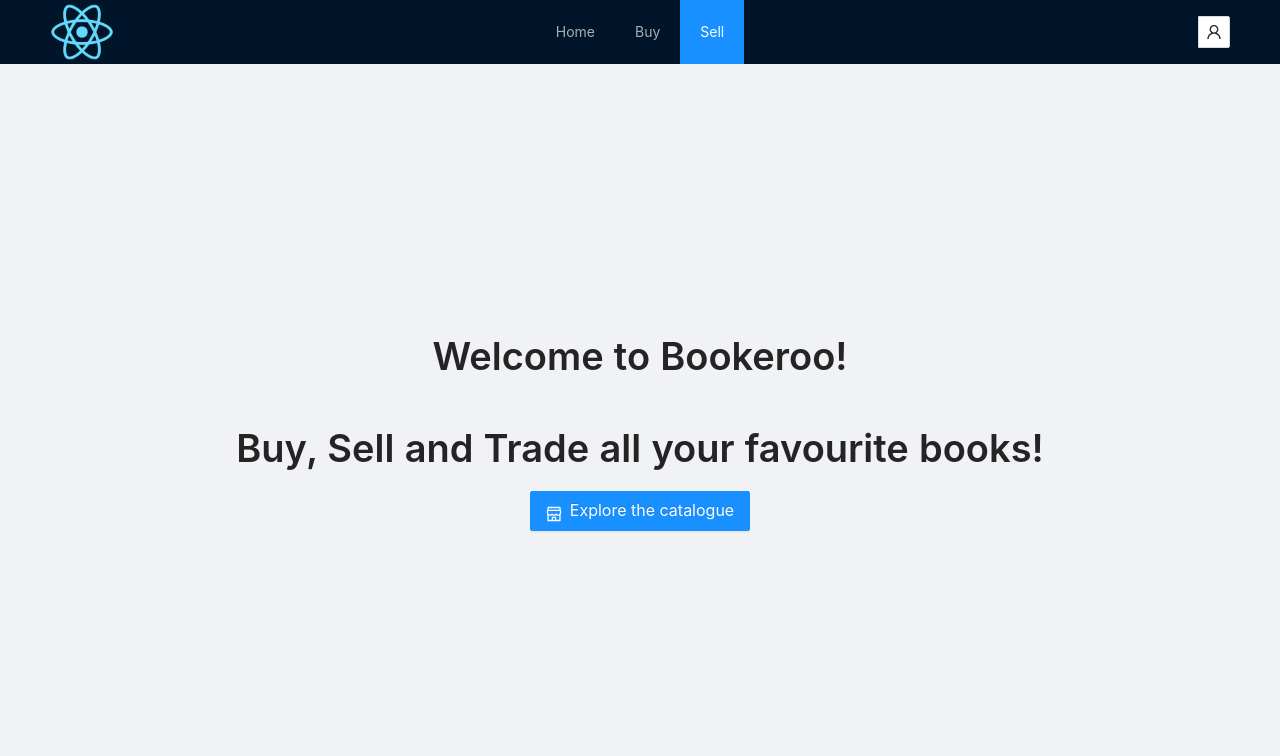
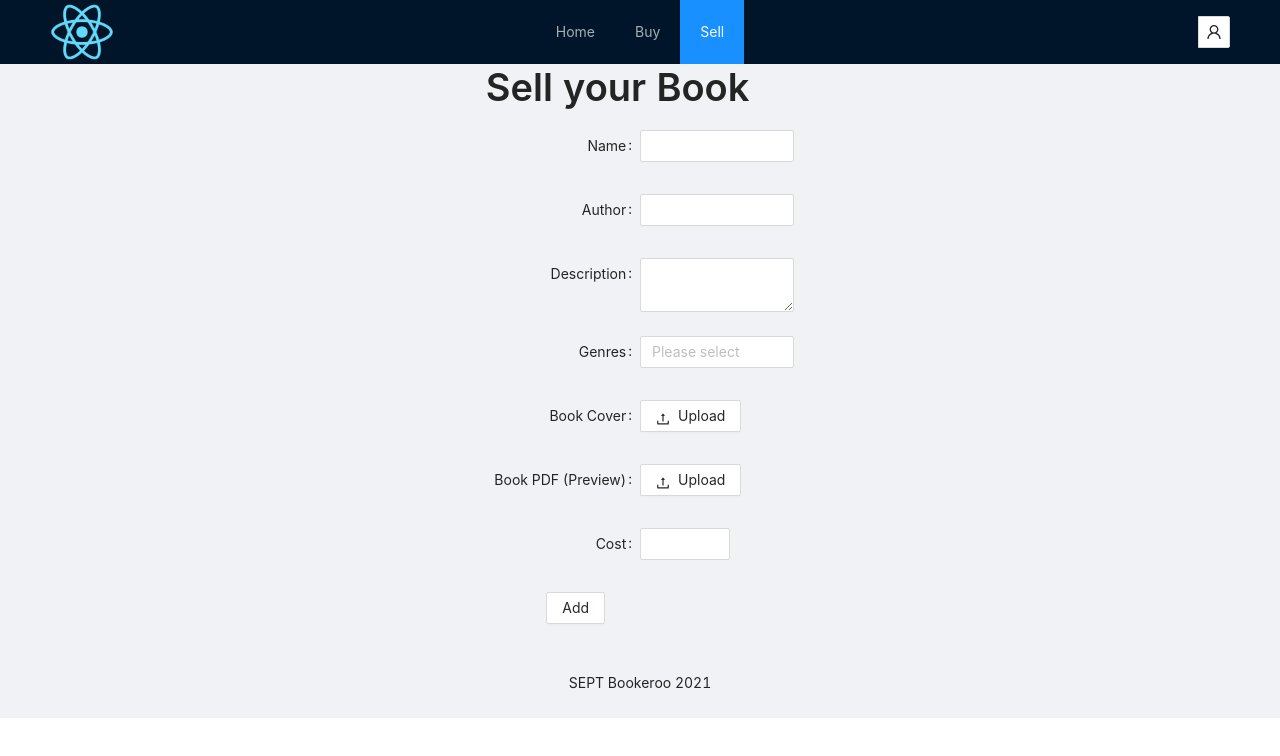
Before and after one commit to s3742332/SEPT, a React (Create React App) app in the folder FrontEnd/myfirstapp/: page /sell in a window 1280 px wide. Before the commit this address led to /. Shown: the top 756 px of the page. Built offline with nearby package versions, Linux system fonts and the light colour scheme; the HTML template or start-up script is replaced by a standard one.

Commit message:
Sell book form

```diff
--- a/FrontEnd/myfirstapp/src/App.js
+++ b/FrontEnd/myfirstapp/src/App.js
@@ -30,6 +30,7 @@ import Inventory from "./components/Inventory/Inventory";
 import moment from "moment";
 import AccountSettings from "./components/Layout/AccountSettings";
 import AdminBreadcrumb from "./components/Layout/AdminBreadcrumb";
+import Sell from "./components/Sell/Sell";
 function App() {
   const [isAdmin, setIsAdmin] = useState(false)
   const jwtToken = localStorage.jwtToken;
@@ -93,6 +94,7 @@ function App() {
           <Switch>
             <Route exact path="/" component={Home} />
             <Route exact path="/buy" component={Marketplace} />
+            <Route exact path="/sell" component={Sell} />
             <Route exact path="/login" component={Login} />
             <Route exact path="/register" component={Register} />
             <Route exact path="/details" component={BookDetails} />
--- /dev/null
+++ b/FrontEnd/myfirstapp/src/components/Sell/Sell.js
@@ -0,0 +1,86 @@
+import React from 'react'
+import {
+    Form,
+    Input,
+    Button,
+    Radio,
+    Select,
+    Cascader,
+    DatePicker,
+    InputNumber,
+    TreeSelect,
+    Upload,
+    Row,
+    Col,
+    Typography
+} from 'antd';
+import { UploadOutlined, PlusOutlined } from '@ant-design/icons';
+function Sell() {
+    const { Title } = Typography
+    const { Option } = Select;
+    const { TextArea } = Input;
+    function handleChange(value) {
+        console.log(`Selected: ${value}`);
+    }
+    const children = [];
+    for (let i = 10; i < 36; i++) {
+        children.push(<Option key={i.toString(36) + i}>{i.toString(36) + i}</Option>);
+    }
+    const [form] = Form.useForm();
+
+    return (
+        <Row justify="center" style={{height: "100%"}}>
+            <Col>
+                <Title>Sell your Book</Title>
+                <Form
+                    layout="horizontal"
+                    labelCol={{ span: 12}}
+                    wrapperCol={{ span: 14 }}
+                    form={form}
+                    size="medium"
+                >
+                    <Form.Item label="Name">
+                        <Input />
+                    </Form.Item>
+                    <Form.Item label="Author">
+                        <Input />
+                    </Form.Item>
+                    <Form.Item label="Description">
+                        <TextArea />
+                    </Form.Item>
+
+                    <Form.Item label="Genres">
+                        <Select
+                            mode="tags"
+                            size="medium"
+                            placeholder="Please select"
+                            onChange={handleChange}
+                            style={{ width: '100%' }}
+                        >
+                            {children}
+                        </Select>
+                    </Form.Item>
+                    <Form.Item label="Book Cover">
+                        <Upload >
+                            <Button icon={<UploadOutlined />}>Upload</Button>
+                        </Upload>
+                    </Form.Item>
+                    <Form.Item label="Book PDF (Preview)">
+                        <Upload >
+                            <Button icon={<UploadOutlined />}>Upload</Button>
+                        </Upload>
+                    </Form.Item>
+                    <Form.Item label="Cost">
+                        <InputNumber />
+                    </Form.Item>
+                    <Form.Item style={{justifyContent: "center", textAlign: "center"}}>
+                        <Button>Add</Button>
+                    </Form.Item>
+
+                </Form>
+            </Col>
+        </Row>
+    )
+}
+
+export default Sell
```
